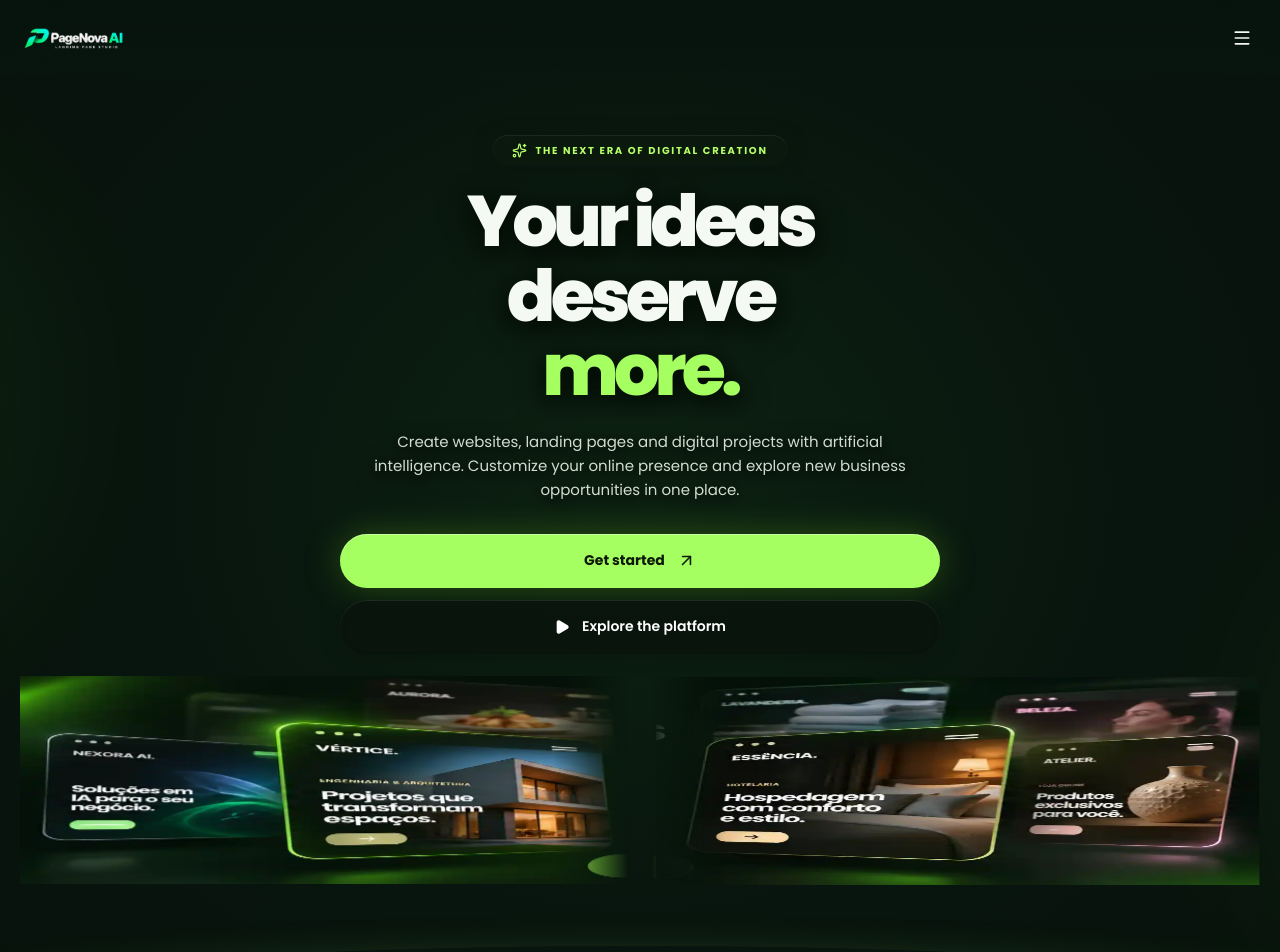
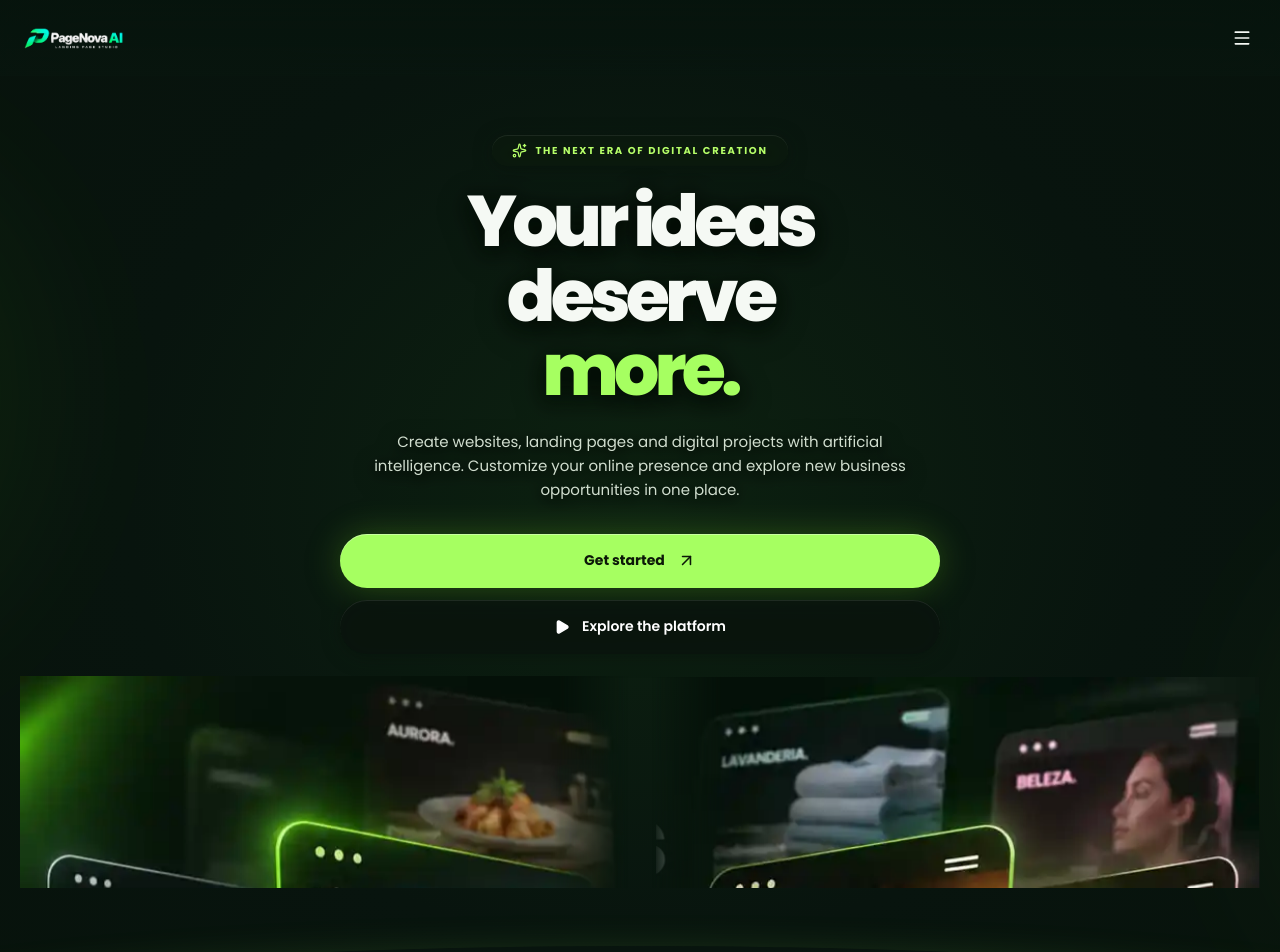
Before and after one commit to dramaflix2026-stack/pagenova-ai, a Next.js app in the folder frontend/: page /teste in a window 1280 px wide. Shown: the top 952 px of the page. Built offline with nearby package versions, Linux system fonts and the light colour scheme.

Commit message:
fix(landing): restore image aspect ratio and feather dark seams in hero panels

```diff
--- a/frontend/src/app/teste/live-hero-showcase.css
+++ b/frontend/src/app/teste/live-hero-showcase.css
@@ -2,21 +2,21 @@
 .pn9-glow{position:absolute;width:38%;height:86%;top:7%;filter:blur(50px);opacity:.6}
 .pn9-glow-left{left:-8%;background:radial-gradient(ellipse,#9cff3a3a,transparent 65%)}
 .pn9-glow-right{right:-8%;background:radial-gradient(ellipse,#9cff3a30,transparent 65%)}
-.pn9-half{position:absolute;top:10%;height:74%;width:min(38vw,610px);overflow:hidden;will-change:transform;animation:pn9-float 8s ease-in-out infinite alternate}
-.pn9-half img{display:block;max-width:none;width:200%;height:100%;object-fit:fill;user-select:none}
-.pn9-left{left:-2%;mask-image:linear-gradient(to right,#000 0%,#000 83%,transparent 100%);-webkit-mask-image:linear-gradient(to right,#000 0%,#000 83%,transparent 100%)}
-.pn9-right{right:-2%;animation-delay:-4s;mask-image:linear-gradient(to left,#000 0%,#000 83%,transparent 100%);-webkit-mask-image:linear-gradient(to left,#000 0%,#000 83%,transparent 100%)}
+.pn9-half{position:absolute;top:8%;width:min(32.5vw,620px);height:auto;aspect-ratio:586/625;overflow:hidden;will-change:transform;animation:pn9-float 8s ease-in-out infinite alternate}
+.pn9-half img{display:block;max-width:none;width:200%;height:100%;object-fit:contain;user-select:none}
+.pn9-left{left:-.5%;mask-image:linear-gradient(to right,#000 0%,#000 80%,#000b 88%,transparent 99%);-webkit-mask-image:linear-gradient(to right,#000 0%,#000 80%,#000b 88%,transparent 99%)}
+.pn9-right{right:-.5%;animation-delay:-4s;mask-image:linear-gradient(to left,#000 0%,#000 80%,#000b 88%,transparent 99%);-webkit-mask-image:linear-gradient(to left,#000 0%,#000 80%,#000b 88%,transparent 99%)}
 .pn9-right img{transform:translateX(-50%)}
-.pn9-text-shield{position:absolute;inset:0;z-index:2;background:radial-gradient(ellipse 25% 53% at 50% 46%,#08160fef 8%,#08160fe1 48%,transparent 100%)}
+.pn9-text-shield{position:absolute;inset:0;z-index:2;background:radial-gradient(ellipse 36% 66% at 50% 46%,#08160ff0 12%,#08160fd6 48%,#08160f66 75%,transparent 100%)}
 @keyframes pn9-float{from{transform:translate3d(0,-5px,0)}to{transform:translate3d(0,8px,0)}}
-@media(min-width:1650px){.pn9-half{width:39vw;max-width:650px;top:8%;height:78%}.pn9-left{left:-1%}.pn9-right{right:-1%}}
-@media(max-width:1180px){.pn9-half{top:15%;height:65%;width:42vw}.pn9-left{left:-8%}.pn9-right{right:-8%}.pn9-text-shield{background:radial-gradient(ellipse 37% 55% at 50% 45%,#08160ff5 10%,#08160fdb 60%,transparent 100%)}}
+@media(min-width:1650px){.pn9-half{width:min(33vw,620px);top:8%;height:auto}.pn9-left{left:-.5%}.pn9-right{right:-.5%}}
+@media(max-width:1180px){.pn9-half{top:15%;width:42vw;height:auto}.pn9-left{left:-8%}.pn9-right{right:-8%}.pn9-text-shield{background:radial-gradient(ellipse 42% 64% at 50% 45%,#08160ff5 10%,#08160fdb 60%,transparent 100%)}}
 .pn9-mobile{position:relative;inset:auto;width:100%;height:218px;overflow:hidden;margin-top:16px}
-.pn9-mobile .pn9-half{top:0;height:208px;width:49%;animation-duration:9s}
+.pn9-mobile .pn9-half{top:0;width:49%;height:auto;aspect-ratio:586/625;animation-duration:9s}
 .pn9-mobile .pn9-left{left:0;mask-image:linear-gradient(to right,#000 88%,transparent)}
 .pn9-mobile .pn9-right{right:0;mask-image:linear-gradient(to left,#000 88%,transparent)}
-.pn9-mobile .pn9-half img{width:200%;height:100%;object-fit:fill}
+.pn9-mobile .pn9-half img{width:200%;height:100%;object-fit:contain}
 .pn9-mobile .pn9-text-shield{background:none}
 .pn9-mobile .pn9-glow{top:15%;height:75%;filter:blur(24px)}
-@media(max-width:430px){.pn9-mobile{height:194px}.pn9-mobile .pn9-half{height:190px}}
+@media(max-width:430px){.pn9-mobile{height:194px}.pn9-mobile .pn9-half{height:auto}}
 @media(prefers-reduced-motion:reduce){.pn9-half{animation:none}}
```
